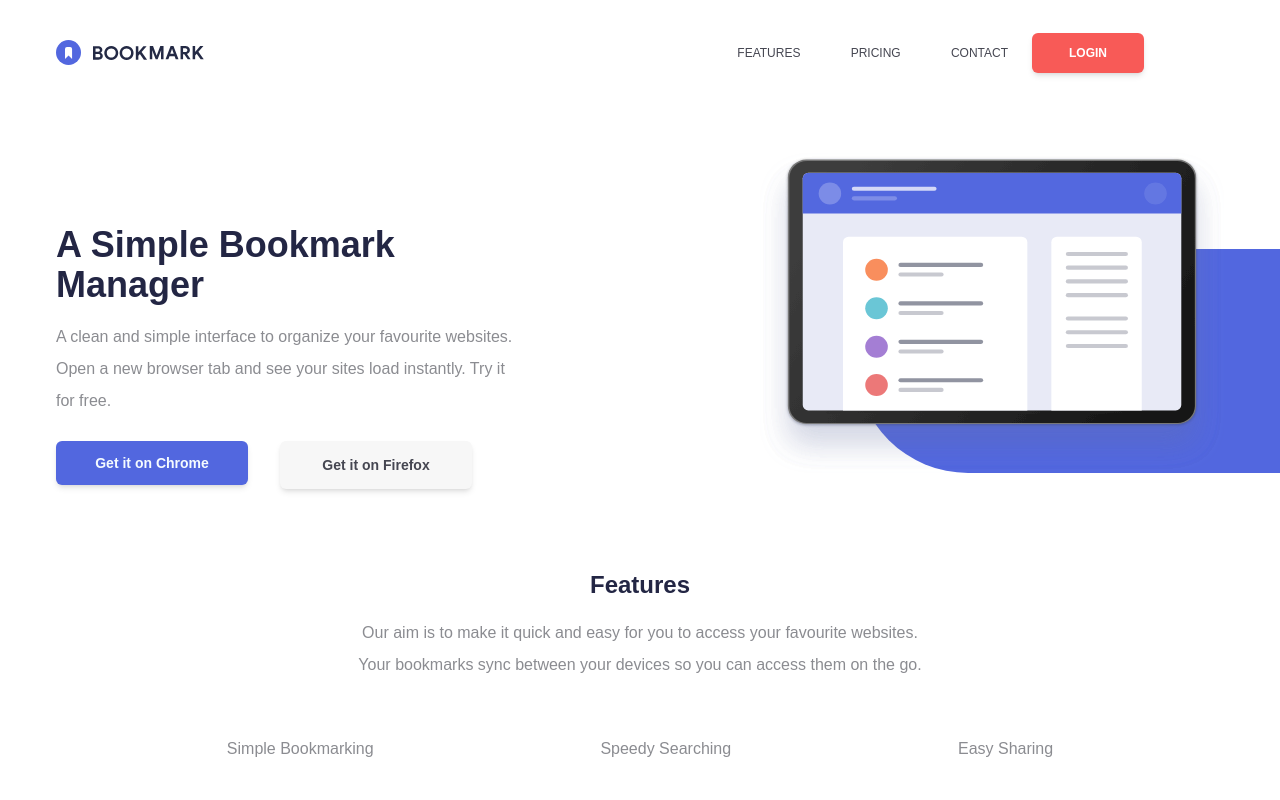
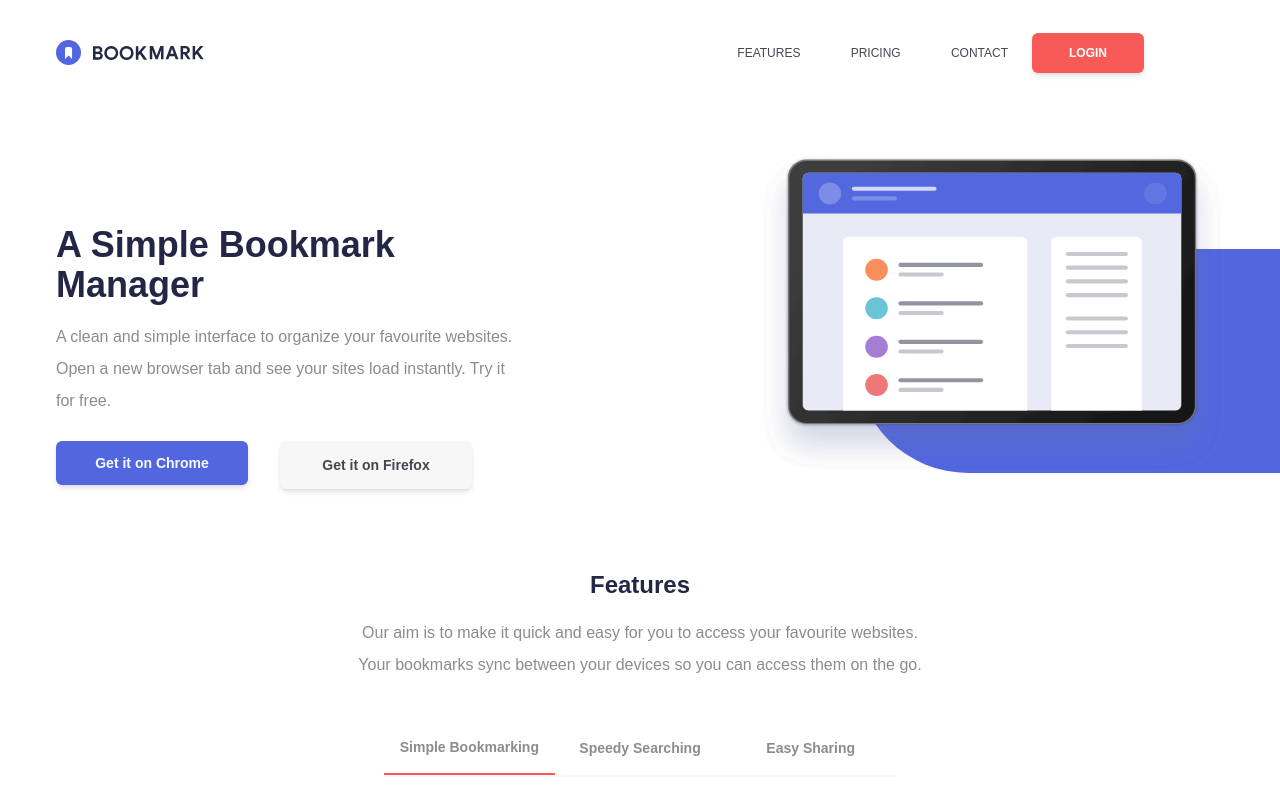
Before and after one commit to ForJessicaSake/Bookmark-Landing-Page, a React (Create React App) app: page / in a window 1280 px wide. Shown: the top 800 px of the page. Built offline with nearby package versions, Linux system fonts and the light colour scheme.

Commit message:
fix:completed the Features ui

```diff
--- a/src/Components/Features.tsx
+++ b/src/Components/Features.tsx
@@ -9,13 +9,13 @@ const Features: React.FC = () => {
         websites. Your bookmarks sync between your devices so you can access
         them on the go.
       </p>
-      <aside className="py-10 w-full text-center text-text text-base lg:text-base">
-        <ul className="lg:flex lg:justify-evenly cursor-pointer lg:pb-4 lg:w-full">
-          <li className="border-y-2 lg:border-y-0 border-Gray py-4">
+      <aside className="py-10 w-full lg:flex lg:justify-center lg:items-center text-text text-base lg:text-base">
+      <ul className="lg:flex lg:justify-evenly cursor-pointer lg:border-b-2 lg:border-Gray px-0 lg:w-Downwidth text-sm font-semibold flex justify-center lg:flex-row flex-col items-center w-full">
+        <li className="border-y-2 border-Gray lg:border-y-0 lg:border-b-2 lg:border-downBtn py-4 w-full text-center">
             Simple Bookmarking
           </li>
-          <li className="py-4">Speedy Searching</li>
-          <li className="border-y-2 lg:border-y-0 border-Gray py-4">
+          <li className="py-4  w-full text-center">Speedy Searching</li>
+          <li className="border-y-2 lg:border-y-0 border-Gray py-4 lg:py-0  w-full text-center">
             Easy Sharing
           </li>{" "}
         </ul>
--- a/tailwind.config.js
+++ b/tailwind.config.js
@@ -24,6 +24,8 @@ module.exports = {
         Extensionwidth: "34rem",
         Downwidth: "32rem",
         wdd: "36rem",
+        Featureswidth: "38rem",
+
       },
       height: {
         hd: "25rem",
```
